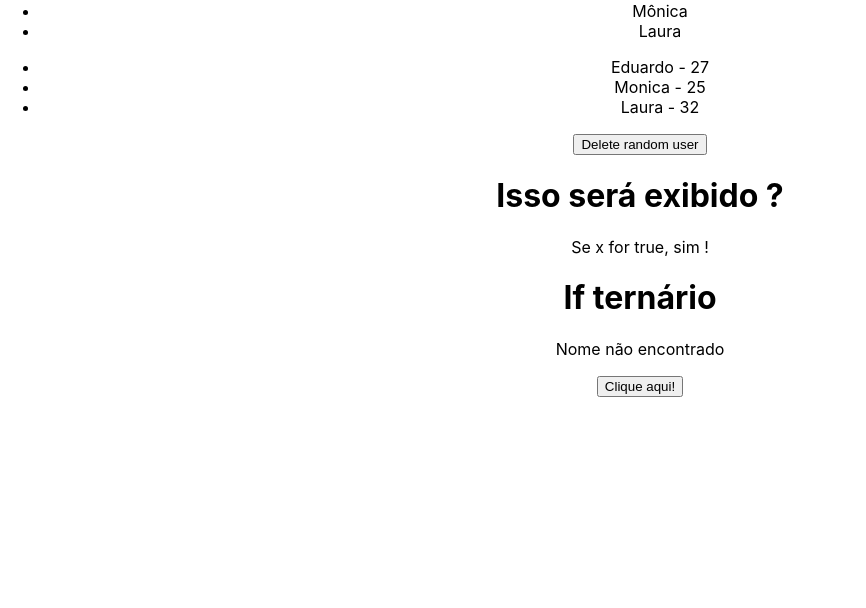
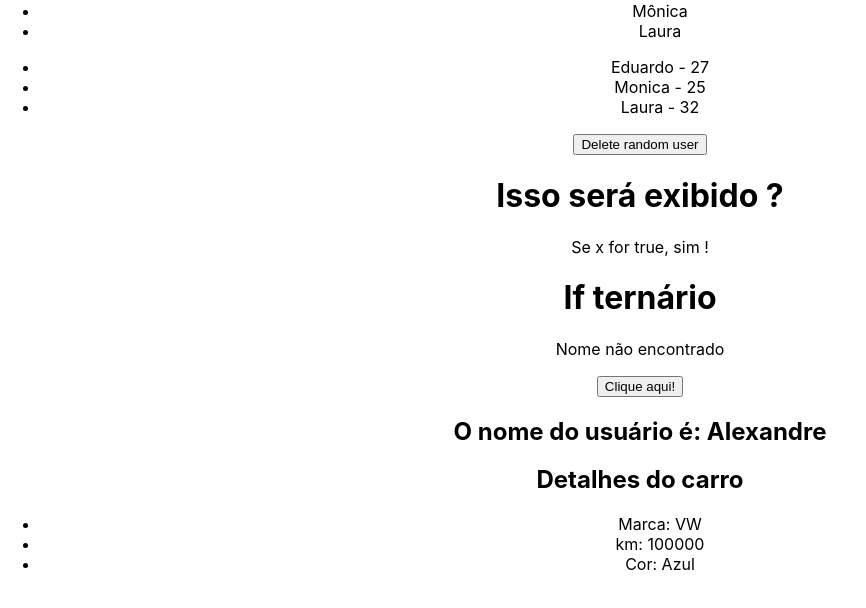
Before and after one commit to xandaosilva/curso-reactjs, a React (Create React App) app in the folder 3_avancado/avancado/: page / in a window 1280 px wide. Shown: the part 1127-1735 px from the top of the page, without its empty margins (0-866 px from the left). Built offline with nearby package versions, Linux system fonts and the light colour scheme.

Commit message:
Props e destructuring

```diff
--- a/3_avancado/avancado/src/App.js
+++ b/3_avancado/avancado/src/App.js
@@ -1,10 +1,12 @@
 import ManageData from './components/ManageData';
+import ListRender from './components/ListRender';
+import ConditionalRender from './components/ConditionalRender';
+import ShowUserName from './components/ShowUserName';
+import CarDetails from './components/CarDetails';
 
 import './App.css';
 
 import City from "./assets/city.jpg";
-import ListRender from './components/ListRender';
-import ConditionalRender from './components/ConditionalRender';
 
 function App() {
   return (
@@ -21,6 +23,10 @@ function App() {
       <ManageData />
       <ListRender />
       <ConditionalRender />
+      {/* Props */}
+      <ShowUserName name="Alexandre"/>
+      {/* Destructuring */}
+      <CarDetails brand="VW" km={100000} color="Azul"/>
     </div>
   );
 }
--- /dev/null
+++ b/3_avancado/avancado/src/components/CarDetails.js
@@ -0,0 +1,16 @@
+import React from 'react'
+
+const CarDetails = ({brand, km, color}) => {
+    return (
+        <div>
+            <h2>Detalhes do carro</h2>
+            <ul>
+                <li>Marca: {brand}</li>
+                <li>km: {km}</li>
+                <li>Cor: {color}</li>
+            </ul>
+        </div>
+    )
+}
+
+export default CarDetails;
--- /dev/null
+++ b/3_avancado/avancado/src/components/ShowUserName.js
@@ -0,0 +1,11 @@
+import React from 'react'
+
+const ShowUserName = (props) => {
+    return (
+        <div>
+            <h2>O nome do usuário é: {props.name}</h2>
+        </div>
+    )
+}
+
+export default ShowUserName;
```
